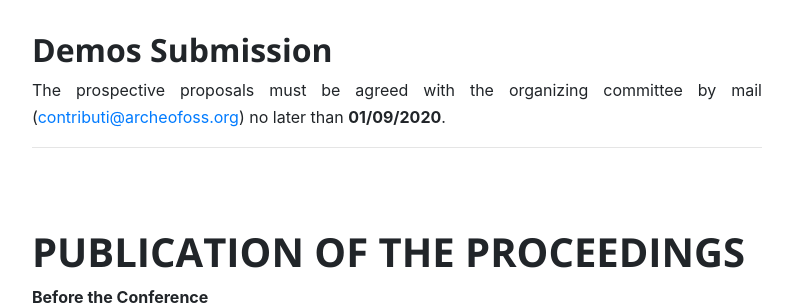
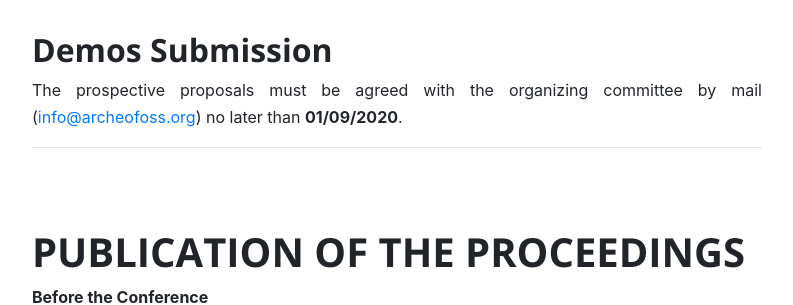
Before and after one commit to archeofoss/archeofoss2020, a Jekyll site: the page built from en/index.md, in a window 1280 px wide and 900 px high, scrolled down 5337 px. Shown: the part 153-458 px from the top of the window, without its empty margins (243-1036 px from the left). Built offline with Jekyll 4.4.1, drawn with Linux system fonts in a browser that asks for light colours; nearby versions of some CDN libraries.

Commit message:
Update index.md

```diff
--- a/en/index.md
+++ b/en/index.md
@@ -138,7 +138,7 @@ the conclusive day of the conference.
 
 ## Demos Submission
 The prospective proposals must be agreed with the organizing committee by mail
-([contributi@archeofoss.org](mailto:contributi@archeofoss.org)) no later
+([info@archeofoss.org](mailto:info@archeofoss.org)) no later
 than **01/09/2020**.
 
 ---
```
